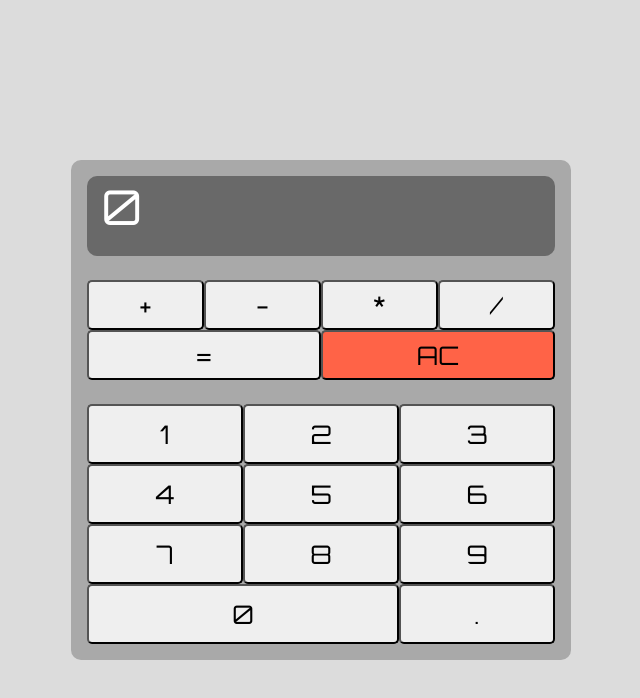
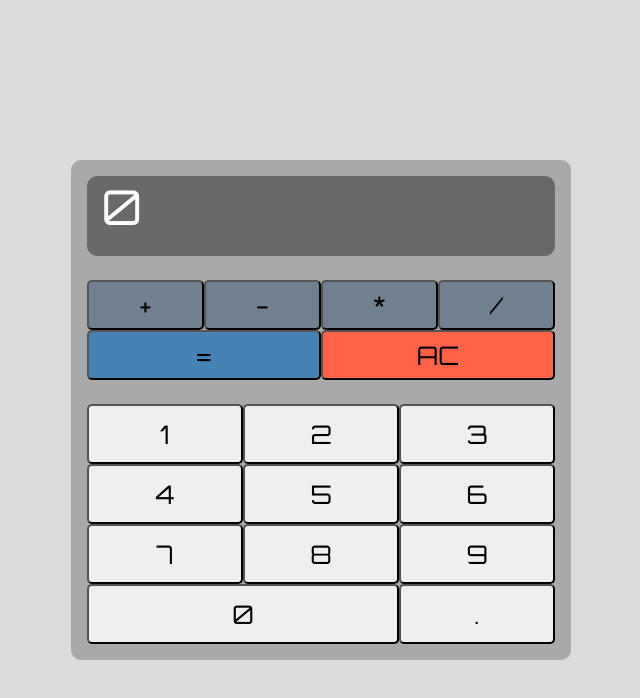
Before and after one commit to David-Ph/calculator, a plain HTML site: page index.html in a window 1280 px wide. Shown: the whole page, without its empty margins (319-959 px from the left). Drawn offline with Linux system fonts and the light colour scheme.

Commit message:
Fix minor display issue and changed operator button color

```diff
--- a/style.css
+++ b/style.css
@@ -64,7 +64,7 @@ button:active{
     margin: 10em auto;
     width: 80%;
     max-width: 500px;
-    height: 500px;
+    min-height: 500px;
     background-color:darkgrey;
     border-radius: 10px;
     padding: 1em;
@@ -89,6 +89,12 @@ button:active{
     grid-auto-rows: 50px;
     margin: 1.5em 0;
 }
+.input-operator{
+    background-color:slategrey;
+}
+.input-enter{
+    background-color: steelblue;
+}
 .equal{
     grid-column: 1/3;
 }
```
